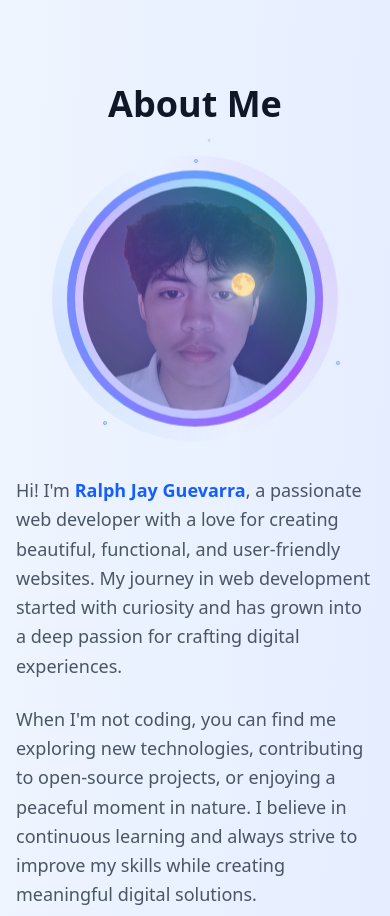
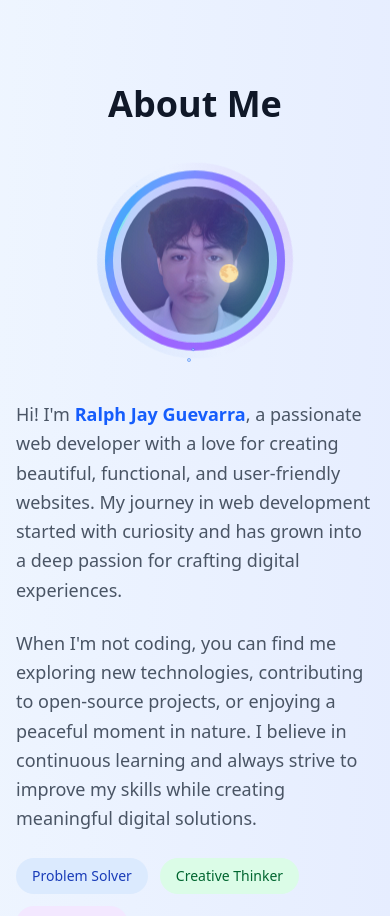
Before and after one commit to RalphJayDev/Portfolio, a React (Vite) app: page / in a window 390 px wide. Shown: the part 840-1756 px from the top of the page. Built offline with nearby package versions, Linux system fonts and the light colour scheme.

Commit message:
Different Screen Responsive

```diff
--- a/src/App.css
+++ b/src/App.css
@@ -161,13 +161,74 @@ html:not(.dark) button {
   }
 }
 
-/* Moon orbit and glow animations */
+/* Moon orbit animations - Responsive for all screen sizes */
 @keyframes moonOrbit {
   0% {
     transform: rotate(0deg) translateY(-160px) rotate(0deg);
   }
   100% {
     transform: rotate(360deg) translateY(-160px) rotate(-360deg);
+  }
+}
+
+/* Tablet moon orbit */
+@media (max-width: 1024px) and (min-width: 769px) {
+  @keyframes moonOrbit {
+    0% {
+      transform: rotate(0deg) translateY(-140px) rotate(0deg);
+    }
+    100% {
+      transform: rotate(360deg) translateY(-140px) rotate(-360deg);
+    }
+  }
+}
+
+/* Mobile moon orbit - Smaller radius for mobile screens */
+@media (max-width: 768px) {
+  @keyframes moonOrbit {
+    0% {
+      transform: rotate(0deg) translateY(-120px) rotate(0deg);
+    }
+    100% {
+      transform: rotate(360deg) translateY(-120px) rotate(-360deg);
+    }
+  }
+
+  /* Adjust moon container for mobile */
+  .moon-orbit {
+    transform-origin: 100px 100px !important;
+  }
+}
+
+/* Small mobile screens */
+@media (max-width: 480px) {
+  @keyframes moonOrbit {
+    0% {
+      transform: rotate(0deg) translateY(-100px) rotate(0deg);
+    }
+    100% {
+      transform: rotate(360deg) translateY(-100px) rotate(-360deg);
+    }
+  }
+
+  .moon-orbit {
+    transform-origin: 80px 80px !important;
+  }
+}
+
+/* Very small screens */
+@media (max-width: 320px) {
+  @keyframes moonOrbit {
+    0% {
+      transform: rotate(0deg) translateY(-80px) rotate(0deg);
+    }
+    100% {
+      transform: rotate(360deg) translateY(-80px) rotate(-360deg);
+    }
+  }
+
+  .moon-orbit {
+    transform-origin: 60px 60px !important;
   }
 }
 
@@ -216,7 +277,7 @@ html:not(.dark) button {
   animation: float 6s ease-in-out infinite;
 }
 
-/* Moon specific styles */
+/* Moon specific styles - Responsive */
 .moon-orbit {
   position: absolute;
   width: 40px;
@@ -224,6 +285,33 @@ html:not(.dark) button {
   display: flex;
   align-items: center;
   justify-content: center;
+  animation: moonOrbit 15s linear infinite;
+  transform-origin: 132px 132px;
+}
+
+/* Mobile adjustments for moon orbit */
+@media (max-width: 768px) {
+  .moon-orbit {
+    width: 35px;
+    height: 35px;
+    transform-origin: 100px 100px;
+  }
+}
+
+@media (max-width: 480px) {
+  .moon-orbit {
+    width: 30px;
+    height: 30px;
+    transform-origin: 80px 80px;
+  }
+}
+
+@media (max-width: 320px) {
+  .moon-orbit {
+    width: 25px;
+    height: 25px;
+    transform-origin: 60px 60px;
+  }
 }
 
 .moon-glow {
@@ -231,6 +319,26 @@ html:not(.dark) button {
   align-items: center;
   justify-content: center;
   position: relative;
+  animation: moonPulse 3s ease-in-out infinite;
+}
+
+/* Responsive moon size */
+@media (max-width: 768px) {
+  .moon-glow {
+    font-size: 18px;
+  }
+}
+
+@media (max-width: 480px) {
+  .moon-glow {
+    font-size: 16px;
+  }
+}
+
+@media (max-width: 320px) {
+  .moon-glow {
+    font-size: 14px;
+  }
 }
 
 .moon-glow::before {
@@ -242,6 +350,21 @@ html:not(.dark) button {
   border-radius: 50%;
   z-index: -1;
   animation: moonGlowPulse 3s ease-in-out infinite;
+}
+
+/* Responsive moon glow */
+@media (max-width: 768px) {
+  .moon-glow::before {
+    width: 25px;
+    height: 25px;
+  }
+}
+
+@media (max-width: 480px) {
+  .moon-glow::before {
+    width: 20px;
+    height: 20px;
+  }
 }
 
 @keyframes moonGlowPulse {
@@ -256,10 +379,32 @@ html:not(.dark) button {
   }
 }
 
-/* Avatar container effects */
+/* Avatar container effects - Responsive */
 .avatar-container {
   position: relative;
   animation: float 6s ease-in-out infinite;
+}
+
+/* Mobile avatar size adjustments */
+@media (max-width: 768px) {
+  .avatar-container {
+    width: 200px !important;
+    height: 200px !important;
+  }
+}
+
+@media (max-width: 480px) {
+  .avatar-container {
+    width: 180px !important;
+    height: 180px !important;
+  }
+}
+
+@media (max-width: 320px) {
+  .avatar-container {
+    width: 160px !important;
+    height: 160px !important;
+  }
 }
 
 .avatar-container::before {
@@ -278,6 +423,19 @@ html:not(.dark) button {
   animation: spin-slow 15s linear infinite;
   z-index: -1;
   opacity: 0.7;
+}
+
+/* Mobile avatar ring adjustments */
+@media (max-width: 768px) {
+  .avatar-container::before {
+    inset: -10px;
+  }
+}
+
+@media (max-width: 480px) {
+  .avatar-container::before {
+    inset: -8px;
+  }
 }
 
 /* Custom scrollbar - Responsive with forced theme override */
@@ -406,18 +564,6 @@ html[data-theme="dark"] .card-hover:hover {
   }
 }
 
-/* Mobile responsive moon orbit */
-@media (max-width: 768px) {
-  @keyframes moonOrbit {
-    0% {
-      transform: rotate(0deg) translateY(-130px) rotate(0deg);
-    }
-    100% {
-      transform: rotate(360deg) translateY(-130px) rotate(-360deg);
-    }
-  }
-}
-
 /* Prevent flash of unstyled content */
 .theme-loading {
   visibility: hidden;
@@ -468,3 +614,47 @@ html[data-theme="light"] {
     border: 2px solid currentColor !important;
   }
 }
+
+/* Mobile-specific animation optimizations */
+@media (max-width: 768px) {
+  /* Reduce animation complexity on mobile for better performance */
+  .animate-spin-slow {
+    animation-duration: 12s;
+  }
+
+  .animate-spin-reverse {
+    animation-duration: 16s;
+  }
+
+  /* Ensure sparkles work on mobile */
+  @keyframes sparkleFloat {
+    0% {
+      opacity: 0;
+      transform: translateY(0px) scale(0) rotate(0deg);
+    }
+    25% {
+      opacity: 1;
+      transform: translateY(-8px) scale(0.8) rotate(90deg);
+    }
+    75% {
+      opacity: 1;
+      transform: translateY(-20px) scale(0.8) rotate(270deg);
+    }
+    100% {
+      opacity: 0;
+      transform: translateY(-35px) scale(0) rotate(360deg);
+    }
+  }
+}
+
+/* Touch device optimizations */
+@media (hover: none) and (pointer: coarse) {
+  /* This targets touch devices */
+  .moon-orbit {
+    animation-duration: 20s; /* Slower on touch devices */
+  }
+
+  .avatar-container {
+    animation-duration: 8s; /* Slower float animation */
+  }
+}
--- a/src/components/About.jsx
+++ b/src/components/About.jsx
@@ -21,9 +21,24 @@ const About = () => {
         animation: sparkleFloat 3s ease-in-out infinite;
       `
 
+      // Responsive sparkle positioning based on screen size
+      const isMobile = window.innerWidth <= 768
+      const isSmallMobile = window.innerWidth <= 480
+
+      let distance, baseDistance
+      if (isSmallMobile) {
+        baseDistance = 90
+        distance = baseDistance + Math.random() * 30
+      } else if (isMobile) {
+        baseDistance = 100
+        distance = baseDistance + Math.random() * 35
+      } else {
+        baseDistance = 140
+        distance = baseDistance + Math.random() * 40
+      }
+
       // Random position around the avatar
       const angle = Math.random() * Math.PI * 2
-      const distance = 140 + Math.random() * 40
       const x = Math.cos(angle) * distance
       const y = Math.sin(angle) * distance
 
@@ -49,8 +64,33 @@ const About = () => {
       const moon = document.createElement("div")
       moon.className = "moon-glow"
       moon.innerHTML = "🌕"
+
+      // Responsive moon styling
+      const isMobile = window.innerWidth <= 768
+      const isSmallMobile = window.innerWidth <= 480
+      const isVerySmall = window.innerWidth <= 320
+
+      let fontSize, translateY, transformOrigin
+      if (isVerySmall) {
+        fontSize = "14px"
+        translateY = "-80px"
+        transformOrigin = "60px 60px"
+      } else if (isSmallMobile) {
+        fontSize = "16px"
+        translateY = "-100px"
+        transformOrigin = "80px 80px"
+      } else if (isMobile) {
+        fontSize = "18px"
+        translateY = "-120px"
+        transformOrigin = "100px 100px"
+      } else {
+        fontSize = "20px"
+        translateY = "-160px"
+        transformOrigin = "132px 132px"
+      }
+
       moon.style.cssText = `
-        font-size: 20px;
+        font-size: ${fontSize};
         filter: drop-shadow(0 0 8px rgba(255, 255, 255, 0.8)) drop-shadow(0 0 16px rgba(255, 255, 255, 0.4));
         animation: moonPulse 3s ease-in-out infinite;
       `
@@ -58,28 +98,43 @@ const About = () => {
       moonContainer.appendChild(moon)
       moonContainer.style.cssText = `
         animation: moonOrbit 15s linear infinite;
-        transform-origin: 132px 132px;
+        transform-origin: ${transformOrigin};
         left: calc(50% - 10px);
-        top: calc(50% - 160px);
+        top: calc(50% + ${translateY});
       `
 
       avatar.appendChild(moonContainer)
       return moonContainer
     }
 
-    // Create sparkles periodically
-    const sparkleInterval = setInterval(createSparkle, 800)
+    // Create sparkles periodically with responsive timing
+    const isMobile = window.innerWidth <= 768
+    const sparkleInterval = setInterval(createSparkle, isMobile ? 1000 : 800)
 
     // Create initial sparkles
-    for (let i = 0; i < 6; i++) {
+    const initialSparkles = isMobile ? 4 : 6
+    for (let i = 0; i < initialSparkles; i++) {
       setTimeout(createSparkle, i * 200)
     }
 
     // Create the moon
     const moon = createMoon()
 
+    // Handle window resize to recreate moon with correct dimensions
+    const handleResize = () => {
+      if (moon && moon.parentNode) {
+        moon.parentNode.removeChild(moon)
+      }
+      setTimeout(() => {
+        createMoon()
+      }, 100)
+    }
+
+    window.addEventListener("resize", handleResize)
+
     return () => {
       clearInterval(sparkleInterval)
+      window.removeEventListener("resize", handleResize)
       // Clean up moon
       if (moon && moon.parentNode) {
         moon.parentNode.removeChild(moon)
@@ -94,8 +149,8 @@ const About = () => {
 
         <div className="grid md:grid-cols-2 gap-12 items-center">
           <div className="relative" ref={avatarRef}>
-            {/* Main Avatar Container */}
-            <div className="w-64 h-64 mx-auto relative avatar-container">
+            {/* Main Avatar Container - Responsive sizing */}
+            <div className="w-64 h-64 md:w-64 md:h-64 sm:w-48 sm:h-48 xs:w-40 xs:h-40 mx-auto relative avatar-container">
               {/* Outer gradient ring */}
               <div className="absolute inset-0 bg-gradient-to-br from-blue-400 to-purple-500 rounded-full p-2">
                 {/* Inner container */}
```
